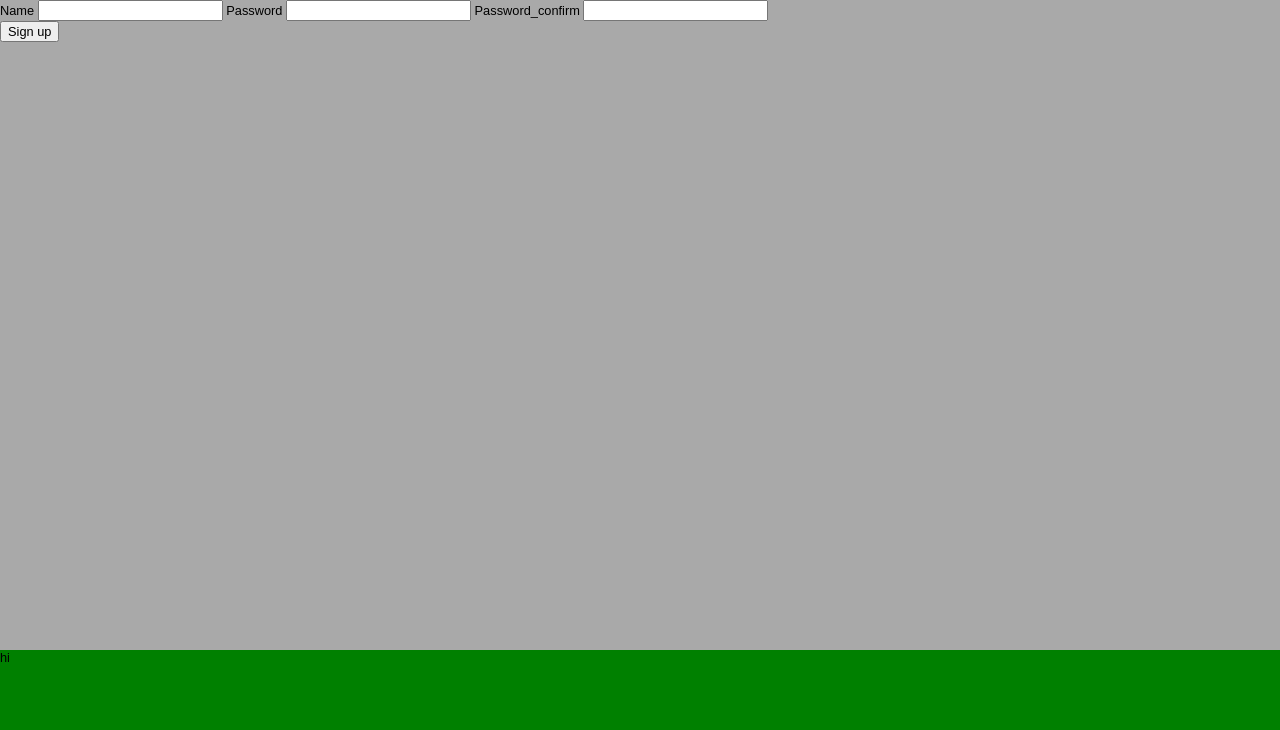
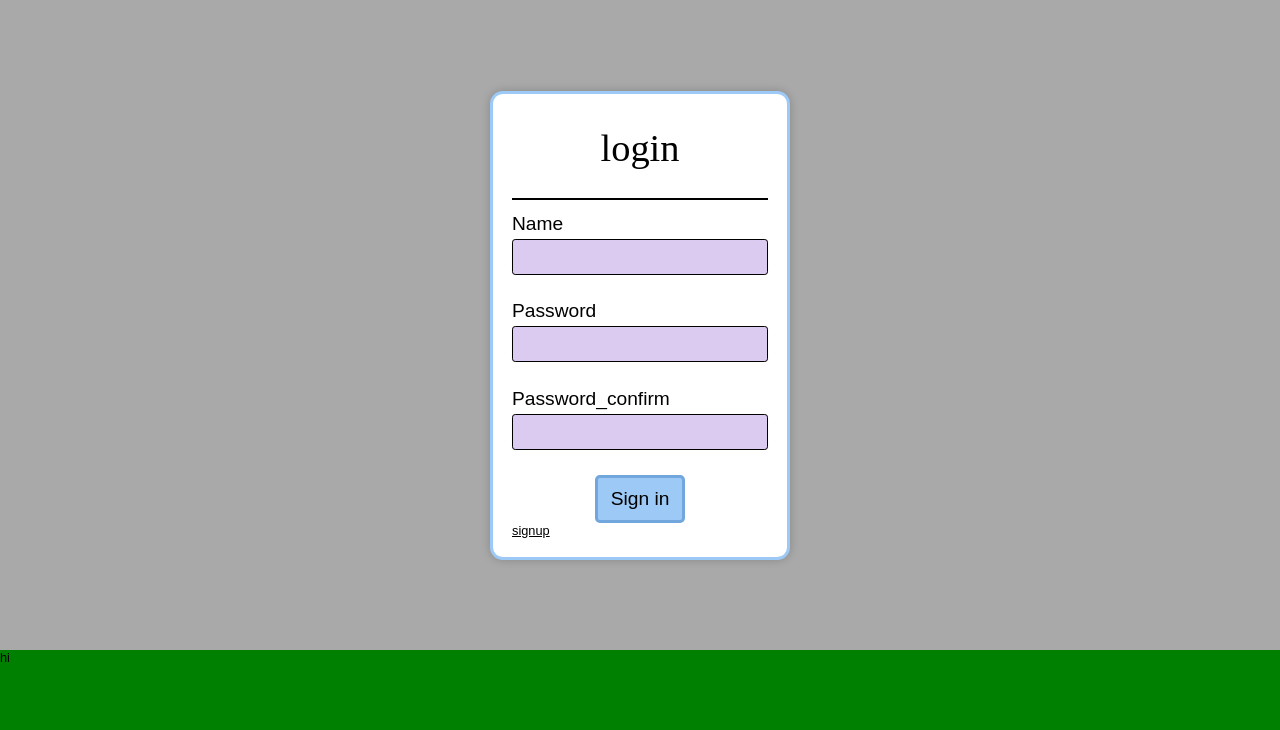
Before and after one commit to benofcoding/beetcode, a Flask app: page /signup in a window 1280 px wide. Shown: the part 70-800 px from the top of the page. Run offline with Flask 3, Linux system fonts and the light colour scheme.

Commit message:
made signup page look nice

```diff
--- a/templates/signup.html
+++ b/templates/signup.html
@@ -1,25 +1,43 @@
 {% extends "layout.html" %} {% block content %}
-<form method="post">
-    <div>
-        {{ form.username.label }}
-        {{ form.username() }}
+<div class="signup-login-container">
+  <h1 class="signup-login-title">login</h1>
+  <hr class="signup-login-line" />
+
+  <!-- login form-->
+  <form class="signup-login-form" method="post">
+    <!-- displays error message if needed-->
     {% if form.username.errors %}
         <div class="field-error">{{ form.username.errors[0] }}</div>
     {% endif %}
+    <!-- username input-->
+    <div class="signup-login-input-header-container">
+      <label class="signup-login-header">{{ form.username.label }}</label>
+      <div id="username" name="username">{{ form.username(class="signup-login-input") }}</div>
+    </div>
 
-        {{ form.password.label }}
-        {{ form.password() }}
+    <!-- displays error message if needed-->
     {% if form.password.errors %}
-            <div class="field-error">{{ form.password.errors[0] }}</div>
+        <div class="signup-login-fail-message">{{ form.password.errors[0] }}</div>
     {% endif %}
-
-        {{ form.password_confirm.label }}
-        {{ form.password_confirm() }}
     {% if form.password_confirm.errors %}
         <div class="field-error">{{ form.password_confirm.errors[0] }}</div>
     {% endif %}
 
-        <button type="submit">Sign up</button>
+    <!-- password input -->
+    <div class="signup-login-input-header-container">
+      <label class="signup-login-header">{{ form.password.label }}</label>
+      <div id="password" name="password">{{ form.password(class="signup-login-input") }}</div>
     </div>
+
+    <!-- password confirm input -->
+    <div class="signup-login-input-header-container">
+      <label class="signup-login-header">{{ form.password_confirm.label }}</label>
+      <div id="password" name="password">{{ form.password_confirm(class="signup-login-input") }}</div>
+    </div>
+
+    <!-- sign in button-->
+    <button class="signup-login-button" type="submit"> Sign in</button>
   </form>
+  <a class="signup-login-signup-button" href="/signup">signup</a>
+</div>
 {% endblock %}
```
Also changed, not shown: templates/login.html (+4 -5 lines). Lines whose indentation alone changed are shown as unchanged.
